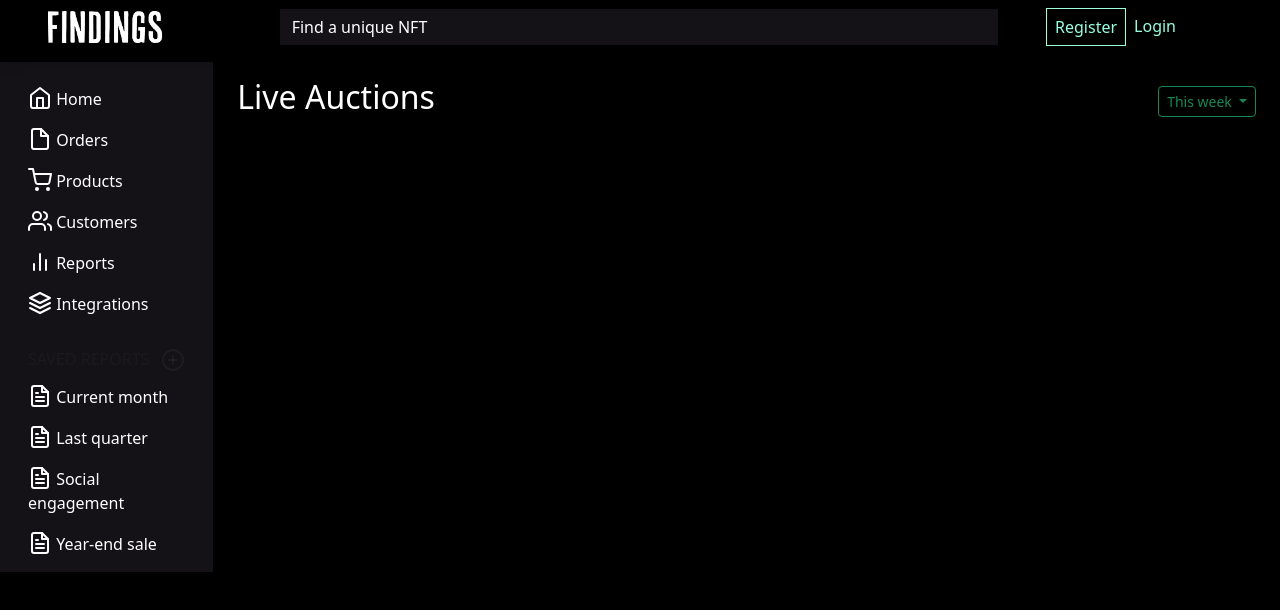
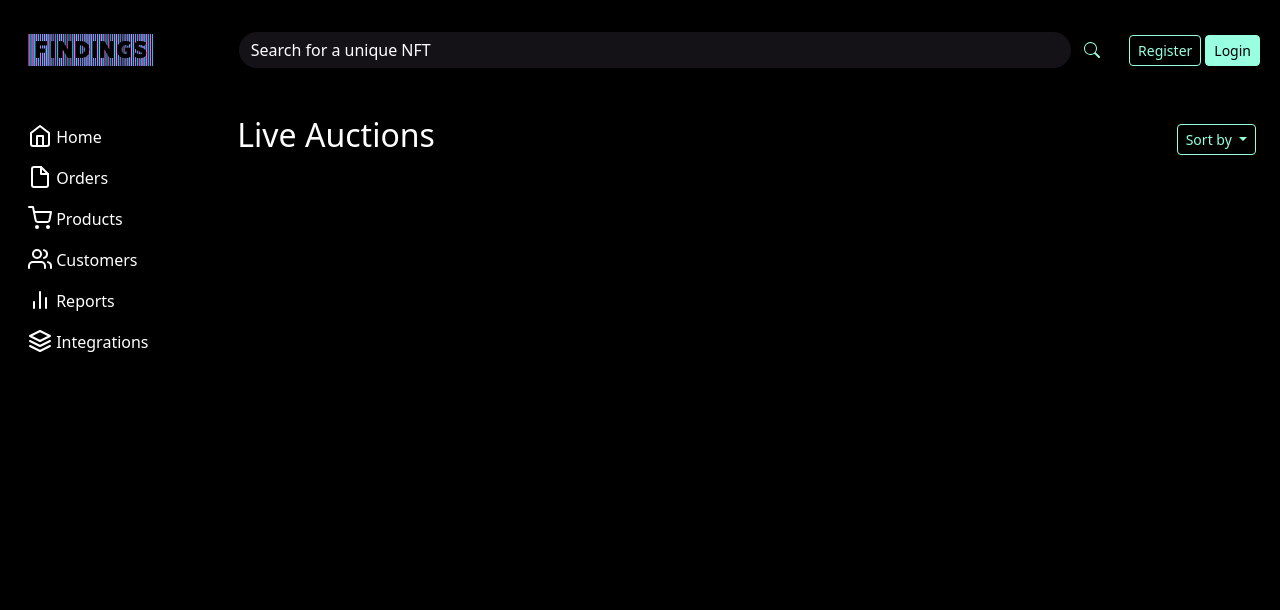
Before and after one commit to tonjetj/2022-semester-project, a website with bundled scripts: page index.html in a window 1280 px wide. Built offline with nearby package versions, Linux system fonts and the light colour scheme; files whose address does not match are found by name.

Commit message:
tweeked on layout

```diff
--- a/index.html
+++ b/index.html
@@ -10,61 +10,64 @@
     <meta name="viewport" content="width=device-width, initial-scale=1.0" />
     <title>Findings</title>
     <link rel="stylesheet" href="/dist/css/styles.css" />
+
   </head>
   <body>
-    <header
-      class="navbar navbar-expand-lg sticky-top bg-black d-flex justify-content-around flex-md-nowrap py-2 px-5 shadow"
+    <header class="sticky-top">
+      <nav class="navbar navbar-expand-md navbar-dark bg-black px-2 mt-2">
+
+        <div class="container-fluid">
+          <div class="col-md-3 col-lg-2 d-md-block">
+            <a class="navbar-brand me-auto mx-2" href="index.html"><img src="./images/findings_logo_v2.png" width="125" class="img-fluid" alt="logo" id="logo"></a>
+          </div>
+
+          <button class="navbar-toggler border-0" type="button" data-bs-toggle="collapse" data-bs-target="#sidebarMenu" aria-controls="sidebarMenu" aria-expanded="false" aria-label="Toggle navigation">
+            <span><svg xmlns="http://www.w3.org/2000/svg" width="30" height="30" fill="currentColor" class="bi bi-list text-info" viewBox="0 0 16 16">
+              <path fill-rule="evenodd" d="M2.5 12a.5.5 0 0 1 .5-.5h10a.5.5 0 0 1 0 1H3a.5.5 0 0 1-.5-.5zm0-4a.5.5 0 0 1 .5-.5h10a.5.5 0 0 1 0 1H3a.5.5 0 0 1-.5-.5zm0-4a.5.5 0 0 1 .5-.5h10a.5.5 0 0 1 0 1H3a.5.5 0 0 1-.5-.5z"/>
+            </svg></span>
+          </button>
+
+          <div class="collapse navbar-collapse" id="sidebarMenu">
+
+            <form class="d-flex container-fluid" role="search">
+              <input class="form-control text-white bg-dark border-0 rounded-5 my-3" type="search" placeholder="Search for a unique NFT" aria-label="Search">
+              <button class="btn text-primary rounded-0" type="submit"><svg xmlns="http://www.w3.org/2000/svg" width="16" height="16" fill="currentColor" class="bi bi-search mb-1" viewBox="0 0 16 16">
+    <path d="M11.742 10.344a6.5 6.5 0 1 0-1.397 1.398h-.001c.03.04.062.078.098.115l3.85 3.85a1 1 0 0 0 1.415-1.414l-3.85-3.85a1.007 1.007 0 0 0-.115-.1zM12 6.5a5.5 5.5 0 1 1-11 0 5.5 5.5 0 0 1 11 0z"/>
+  </svg></button>
+            </form>
+
+            <ul class="d-flex bg-black list-inline mt-3">
+              <li class="nav-item list-inline mx-1">
+                <a class="nav-link" href="/profile/register">
+                  <button type="button" class="btn btn-outline-primary btn-sm">
+                    Register
+                  </button>
+                </a>
+              </li>
+              <li class="nav-item list-inline">
+                <a class="nav-link link-primary" href="/profile/login"
+                  ><button type="button" class="btn btn-primary btn-sm">
+                    Login
+                  </button></a
                 >
+              </li>
+            </ul>
 
-        <a class="flex-fill" href="index.html">
-             <img src="./images/findings_logo.png" class="w-50">
-        </a>
+          </div>
 
-        <input
-        id="search-input"
-        class="form-control text-white bg-dark w-100 border-0 rounded-0"
-        type="text"
-        placeholder="Find a unique NFT"
-        aria-label="Search"
-      />
-      <div class="navbar-nav mx-5">
-        <div class="nav-item text-nowrap d-flex">
-          <a
-            class="btn btn-outline-primary px-2 rounded-0"
-            href="#"
-            role="button"
-            >Register</a
-          >
-          <a
-            class="btn btn-outline-primary px-2 rounded-0 border-0"
-            href="#"
-            role="button"
-            >Login</a
-          >
         </div>
-      </div>
-      <button
-      class="navbar-toggler position-absolute d-md-none collapsed"
-      type="button"
-      data-bs-toggle="collapse"
-      data-bs-target="#sidebarMenu"
-      aria-controls="sidebarMenu"
-      aria-expanded="false"
-      aria-label="Toggle navigation"
-    >
-      <span class="navbar-toggler-icon"></span>
-    </button>
+
+      </nav>
     </header>
 
-
-    <div class="container-fluid bg-black mt-2">
+      <main class="container-fluid bg-black mt-2">
           <div class="row">
-          <nav id="sidebarMenu" class="bg-dark col-md-3 col-lg-2 d-md-block sidebar collapse">
-            <div class="position-sticky pt-3 sidebar-sticky">
+            <nav id="sidebarMenu" class="bg-black col-md-3 col-lg-2 d-md-block sidebar collapse">
+              <div class="position-sticky py-3 sidebar-sticky">
                 <ul class="nav flex-column">
-                <li class="nav-item">
-                  <a class="nav-link active" aria-current="page" href="index.html">
-                    <svg xmlns="http://www.w3.org/2000/svg" width="24" height="24" viewBox="0 0 24 24" fill="none" stroke="currentColor" stroke-width="2" stroke-linecap="round" stroke-linejoin="round" class="feather feather-home align-text-bottom" aria-hidden="true"><path d="M3 9l9-7 9 7v11a2 2 0 0 1-2 2H5a2 2 0 0 1-2-2z"></path><polyline points="9 22 9 12 15 12 15 22"></polyline></svg>
+                  <li class="nav-item active">
+                    <a class="nav-link active" href="index.html">
+                      <svg xmlns="http://www.w3.org/2000/svg" width="24" height="24" viewBox="0 0 24 24" fill="none" stroke="currentColor" stroke-width="2" stroke-linecap="round" stroke-linejoin="round" class="feather feather-home align-text-bottom active" aria-hidden="true"><path d="M3 9l9-7 9 7v11a2 2 0 0 1-2 2H5a2 2 0 0 1-2-2z"></path><polyline points="9 22 9 12 15 12 15 22"></polyline></svg>
                       Home
                     </a>
                   </li>
@@ -100,42 +103,10 @@
                   </li>
                 </ul>
 
-              <h6 class="sidebar-heading d-flex justify-content-between align-items-center px-3 mt-4 mb-1 text-muted text-uppercase">
-                <span>Saved reports</span>
-                <a class="link-secondary" href="#" aria-label="Add a new report">
-                  <svg xmlns="http://www.w3.org/2000/svg" width="24" height="24" viewBox="0 0 24 24" fill="none" stroke="currentColor" stroke-width="2" stroke-linecap="round" stroke-linejoin="round" class="feather feather-plus-circle align-text-bottom" aria-hidden="true"><circle cx="12" cy="12" r="10"></circle><line x1="12" y1="8" x2="12" y2="16"></line><line x1="8" y1="12" x2="16" y2="12"></line></svg>
-                </a>
-              </h6>
-              <ul class="nav flex-column mb-2">
-                <li class="nav-item">
-                  <a class="nav-link" href="#">
-                    <svg xmlns="http://www.w3.org/2000/svg" width="24" height="24" viewBox="0 0 24 24" fill="none" stroke="currentColor" stroke-width="2" stroke-linecap="round" stroke-linejoin="round" class="feather feather-file-text align-text-bottom" aria-hidden="true"><path d="M14 2H6a2 2 0 0 0-2 2v16a2 2 0 0 0 2 2h12a2 2 0 0 0 2-2V8z"></path><polyline points="14 2 14 8 20 8"></polyline><line x1="16" y1="13" x2="8" y2="13"></line><line x1="16" y1="17" x2="8" y2="17"></line><polyline points="10 9 9 9 8 9"></polyline></svg>
-                    Current month
-                  </a>
-                </li>
-                <li class="nav-item">
-                  <a class="nav-link" href="#">
-                    <svg xmlns="http://www.w3.org/2000/svg" width="24" height="24" viewBox="0 0 24 24" fill="none" stroke="currentColor" stroke-width="2" stroke-linecap="round" stroke-linejoin="round" class="feather feather-file-text align-text-bottom" aria-hidden="true"><path d="M14 2H6a2 2 0 0 0-2 2v16a2 2 0 0 0 2 2h12a2 2 0 0 0 2-2V8z"></path><polyline points="14 2 14 8 20 8"></polyline><line x1="16" y1="13" x2="8" y2="13"></line><line x1="16" y1="17" x2="8" y2="17"></line><polyline points="10 9 9 9 8 9"></polyline></svg>
-                    Last quarter
-                  </a>
-                </li>
-                <li class="nav-item">
-                  <a class="nav-link" href="#">
-                    <svg xmlns="http://www.w3.org/2000/svg" width="24" height="24" viewBox="0 0 24 24" fill="none" stroke="currentColor" stroke-width="2" stroke-linecap="round" stroke-linejoin="round" class="feather feather-file-text align-text-bottom" aria-hidden="true"><path d="M14 2H6a2 2 0 0 0-2 2v16a2 2 0 0 0 2 2h12a2 2 0 0 0 2-2V8z"></path><polyline points="14 2 14 8 20 8"></polyline><line x1="16" y1="13" x2="8" y2="13"></line><line x1="16" y1="17" x2="8" y2="17"></line><polyline points="10 9 9 9 8 9"></polyline></svg>
-                    Social engagement
-                  </a>
-                </li>
-                <li class="nav-item">
-                  <a class="nav-link" href="#">
-                    <svg xmlns="http://www.w3.org/2000/svg" width="24" height="24" viewBox="0 0 24 24" fill="none" stroke="currentColor" stroke-width="2" stroke-linecap="round" stroke-linejoin="round" class="feather feather-file-text align-text-bottom" aria-hidden="true"><path d="M14 2H6a2 2 0 0 0-2 2v16a2 2 0 0 0 2 2h12a2 2 0 0 0 2-2V8z"></path><polyline points="14 2 14 8 20 8"></polyline><line x1="16" y1="13" x2="8" y2="13"></line><line x1="16" y1="17" x2="8" y2="17"></line><polyline points="10 9 9 9 8 9"></polyline></svg>
-                    Year-end sale
-                  </a>
-                </li>
-              </ul>
               </div>
             </nav>
 
-          <main class="col-md-9 ms-sm-auto col-lg-10 px-md-4">
+            <section class="col-md-9 ms-sm-auto col-lg-10 px-md-4">
               <div class="chartjs-size-monitor">
                 <div class="chartjs-size-monitor-expand">
                   <div class=""></div>
@@ -146,18 +117,28 @@
                 </div>
               <div class="d-flex justify-content-between flex-wrap flex-md-nowrap align-items-center pt-3 pb-2 mb-3">
                 <h1 class="h2 text-light">Live Auctions</h1>
-              <div class="btn-toolbar mb-2 mb-md-0">
-                <button type="button" class="btn btn-sm btn-outline-success dropdown-toggle">
-                  This week
+                <div class="dropdown btn-toolbar mb-2 mb-md-0">
+                  <button type="button" class="btn btn-sm btn-outline-primary dropdown-toggle" data-bs-toggle="dropdown" aria-expanded="false">
+                    Sort by
                   </button>
+                  <ul class="dropdown-menu bg-black border-primary py-0">
+                    <li><a class="dropdown-item text-light border-bottom border-primary" href="#">Most popular</a></li>
+                    <li><a class="dropdown-item text-light border-bottom border-primary" href="#">Latest</a></li>
+                    <li><a class="dropdown-item text-light" href="#">Random</a></li>
+                  </ul>
+                </div>
+
+            </section>
           </div>
         </main>
-        </div>
-      </div>
+
 
 
     <footer></footer>
 
-    <script src="/node_modules/bootstrap/dist/js/bootstrap.bundle.min.js"></script>
+
+    <script src="/node_modules/bootstrap/dist/js/bootstrap.bundle.min.js" defer></script>
+    <script src="/src/js/index.mjs" defer type="module"></script>
+
   </body>
 </html>
```
Lines whose indentation alone changed are shown as unchanged.
